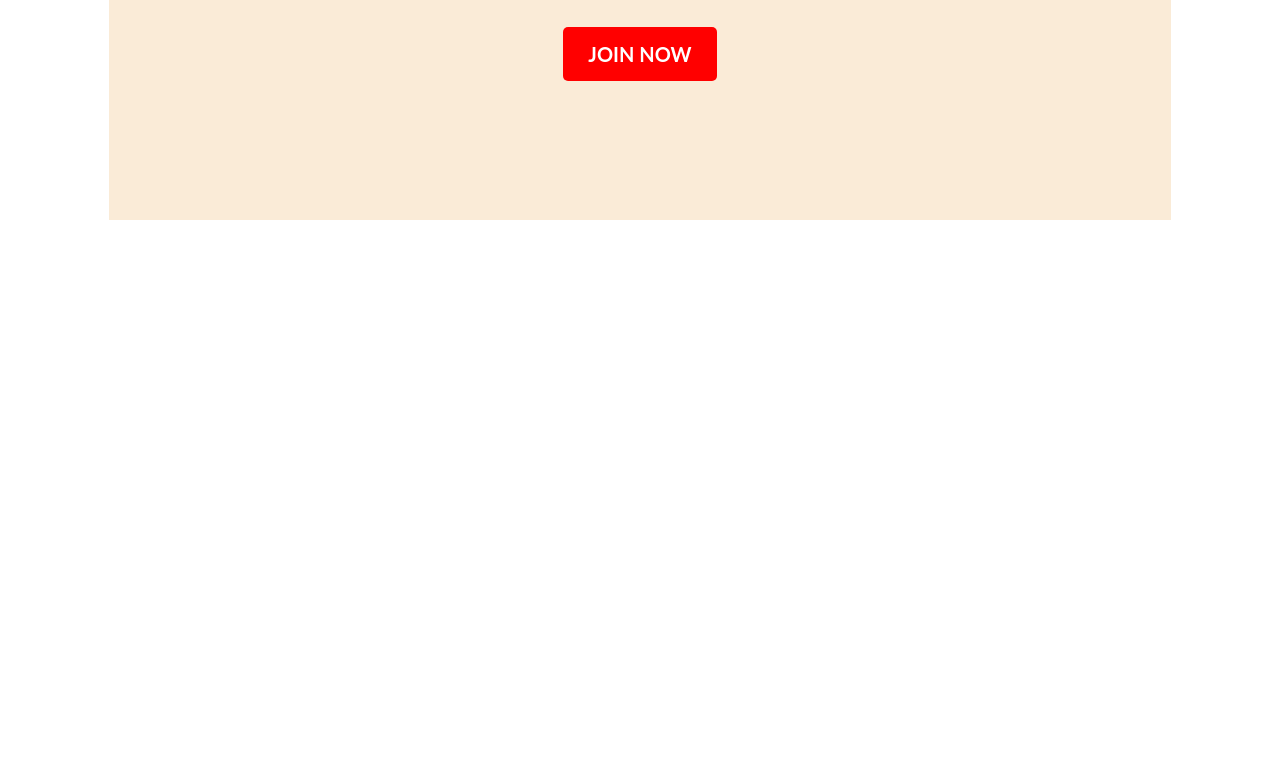
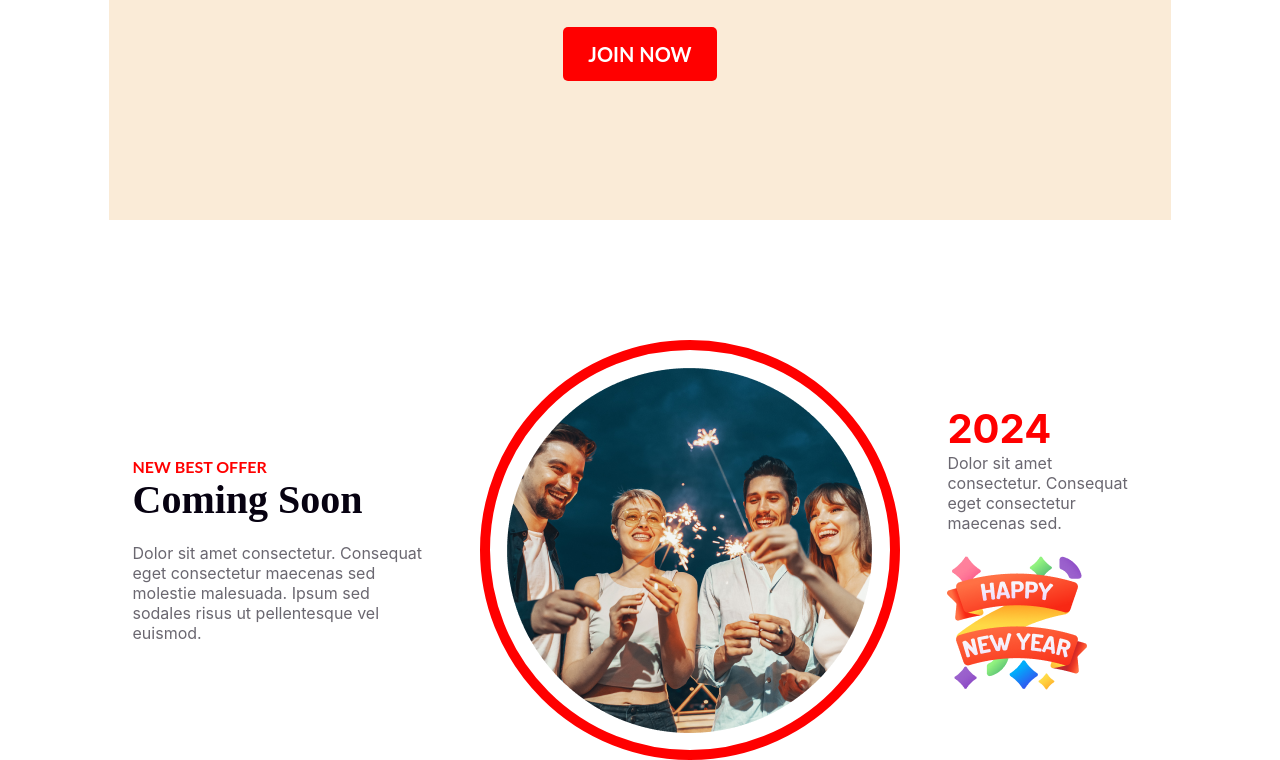
Before and after one commit to provashish95/laptop-shop, a plain HTML site: page new-year.html in a window 1280 px wide. Shown: the part 2547-3307 px from the top of the page. Before the commit the page ends 2887 px from the top, so only its background shows below. Drawn offline with Linux system fonts and the light colour scheme.

Commit message:
Best offer section completed

```diff
--- a/css/new-yaer-style.css
+++ b/css/new-yaer-style.css
@@ -153,7 +153,8 @@
     align-items: center;
     justify-content: center;
 }
-.address button{
+
+.address button {
     border: none;
     background-color: #F00;
     padding: 15px 25px;
@@ -161,7 +162,9 @@
     color: white;
     font-size: 20px;
     font-weight: 700;
+    cursor: pointer;
 }
+
 .address-text {
     text-align: center;
     margin-bottom: 30px;
@@ -173,6 +176,59 @@
     line-height: 40px;
     text-transform: capitalize;
 }
-.address-color{
+
+.address-color {
     color: #F00;
 }
+
+/* Best-offer-section... */
+.best-offer {
+    display: flex;
+    align-items: center;
+    justify-content: space-around;
+}
+
+.best-offer-text {
+    width: 300px;
+}
+
+.best-offer-text h2 {
+    color: #070211;
+    font-family: Merriweather;
+    font-size: 40px;
+    font-style: normal;
+    font-weight: 900;
+    line-height: normal;
+    text-transform: capitalize;
+    margin-bottom: 20px;
+}
+
+.best-offer-description {
+    color: rgba(7, 2, 17, 0.60);
+    font-family: Inter;
+    font-size: 16px;
+    font-weight: 400;
+    /* line-height: 25px; */
+}
+
+.best-offer-img {
+    display: flex;
+    align-items: center;
+    justify-content: center;
+    width: 400px;
+    height: 400px;
+    border-radius: 50%;
+    border: 10px solid #F00;
+}
+
+.best-offer-2024 {
+    width: 200px;
+}
+.best-offer-2024 h2{
+    font-family: inter;
+    font-weight: 700;
+    font-size: 40px;
+}
+.best-offer-2024 img{
+    margin-top: 20px;
+}
--- a/new-year.html
+++ b/new-year.html
@@ -59,6 +59,24 @@
                 <button>JOIN NOW</button>
             </div>
         </div>
+
+        <div class="container">
+            <div class="best-offer">
+                <div class="best-offer-text">
+                    <p class="address-color"><b>NEW BEST OFFER</b></p>
+                    <h2>Coming Soon</h2>
+                    <p class="best-offer-description">Dolor sit amet consectetur. Consequat eget consectetur maecenas sed molestie malesuada. Ipsum sed sodales risus ut pellentesque vel euismod. </p>
+                </div>
+                <div class="best-offer-img">
+                    <img src="./resources/Ellipse 1.png" alt="">
+                </div>
+                <div class="best-offer-2024">
+                    <h2 class="address-color">2024</h2>
+                    <p class="best-offer-description">Dolor sit amet consectetur. Consequat eget consectetur maecenas sed.</p>
+                    <img src="./resources/Group 96.png" alt="">
+                </div>
+            </div>
+        </div>
     </main>
     <footer>
 
```
